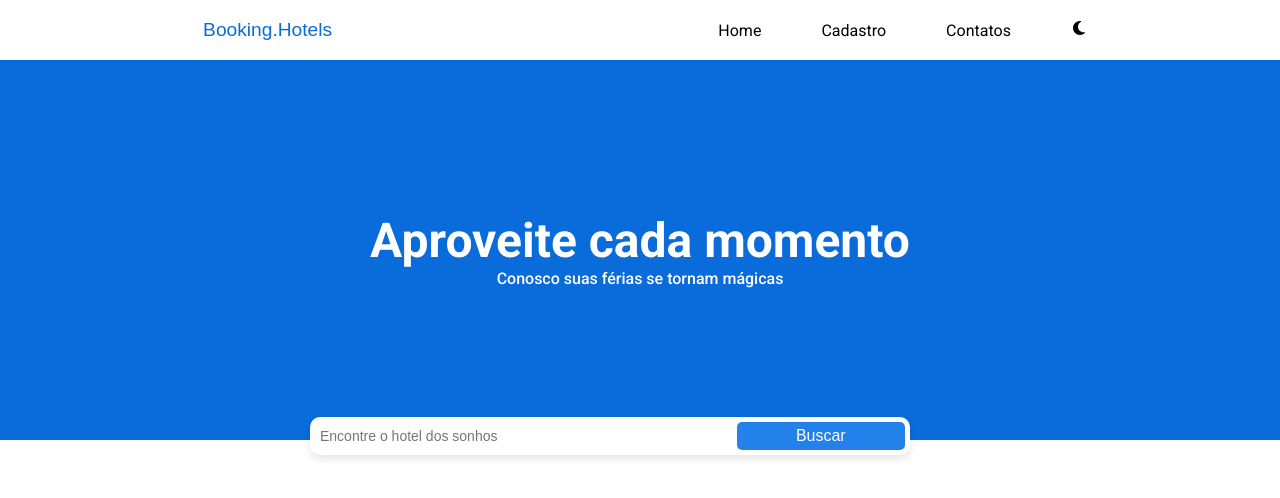
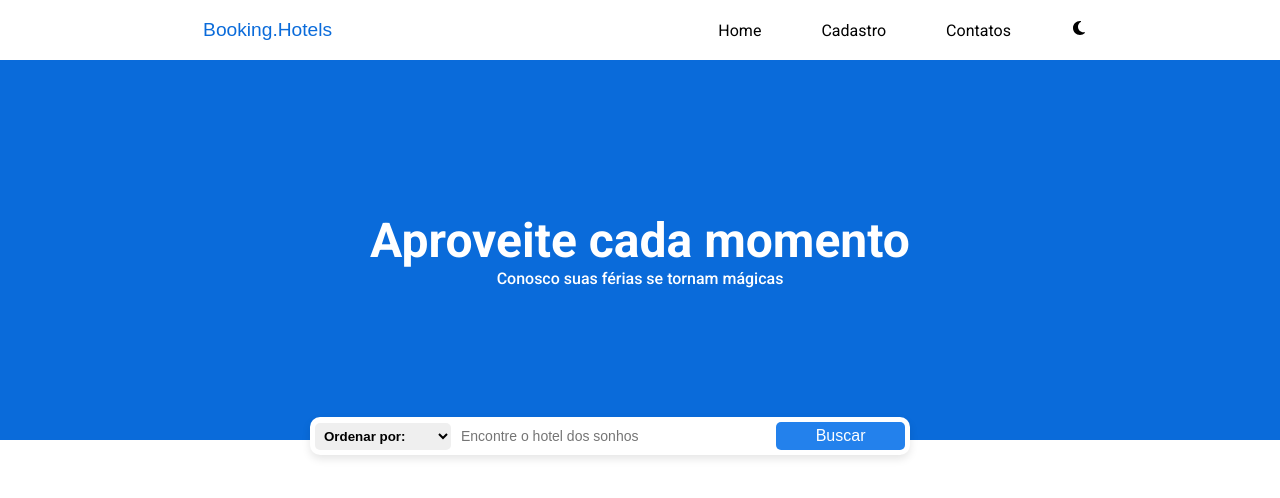
Before and after one commit to caiqueSanderson/at-react-fundamentals, a React (Vite) app: page / in a window 1280 px wide. Shown: the top 498 px of the page. Built offline with nearby package versions, Linux system fonts and the light colour scheme; a web font is replaced by a local one.

Commit message:
add themes

```diff
--- a/src/AT/App.jsx
+++ b/src/AT/App.jsx
@@ -1,3 +1,4 @@
+import { useState } from 'react';
 import './App.css';
 
 import Home from "./pages/Home/Home";
--- a/src/AT/pages/Components/Card/Card.jsx
+++ b/src/AT/pages/Components/Card/Card.jsx
@@ -48,7 +48,9 @@ export default function Card(props) {
     return (
         <div className={styles.card} key={props.id}>
 
-            <img src={props.image || "https://img.myloview.com.br/adesivos/foto-nao-encontrada-icone-vector-simbolo-sinal-400-133715057.jpg"} alt="" className={styles.image} />
+            <img src={props.image}
+            alt={props.title}
+            className={styles.image} />
 
             <section className={styles.description}>
                 <h3>{props.title}</h3>
--- a/src/AT/pages/Components/Menu/Menu.jsx
+++ b/src/AT/pages/Components/Menu/Menu.jsx
@@ -4,17 +4,11 @@ import { Link } from "react-router-dom";
 
 import { FaMoon } from "react-icons/fa6";
 
-export default function Menu() {
-
+export default function Menu(props) {
   const [isMenuOpen, setIsMenuOpen] = useState(false);
-  const [isLigth, setIsLigth] = useState('.ligthTheme')
 
   function toggleMenu() {
     setIsMenuOpen(!isMenuOpen);
-  };
-
-  function toggleTheme() {
-    setIsLigth('.darkTheme');
   };
 
   return (
@@ -22,8 +16,8 @@ export default function Menu() {
       <div className={styles.logo}>
         <span>Booking.Hotels</span>
       </div>
-      <div className={styles.menuToggle} onClick={toggleMenu}>☰</div>
-      <nav className={`${styles.menu} ${isMenuOpen ? styles.show : ""}`}>
+      <div className={styles.menuToggle} onClick={props.toggleMenu}>☰</div>
+      <nav className={`${styles.menu} ${isMenuOpen ? styles.show : ""} ${props.isLightTheme ? styles.lightTheme : styles.darkTheme}`}>
         <a href="#" className={styles.menuItem}>
           <span className={styles.label}>Home</span>
         </a>
@@ -35,7 +29,7 @@ export default function Menu() {
           <span className={styles.label}>Contatos</span>
         </a>
         <a href="#" className={styles.menuItem}>
-          <span className={styles.label} onClick={toggleTheme}>
+          <span className={styles.label} onClick={props.toggleTheme}>
             <FaMoon />
           </span>
         </a>
--- a/src/AT/pages/Components/Menu/styles.module.css
+++ b/src/AT/pages/Components/Menu/styles.module.css
@@ -1,4 +1,11 @@
 @import url('https://fonts.googleapis.com/css2?family=Protest+Guerrilla&family=Roboto:ital,wght@0,100;0,300;0,400;0,500;0,700;0,900;1,100;1,300;1,400;1,500;1,700;1,900&display=swap');
+
+.lightTheme a{
+  color: black;
+}
+.darkTheme a{
+  color: white;
+}
 
 .header {
   width: 100%;
@@ -37,8 +44,6 @@
 }
 
 .menuItem {
-  color: black;
-
   font-family: "Roboto", sans-serif;
   font-weight: 400;
   font-style: normal;
--- a/src/AT/pages/Home/Home.jsx
+++ b/src/AT/pages/Home/Home.jsx
@@ -7,12 +7,31 @@ import Card from "../Components/Card/Card";
 import styles from "./styles.module.css";
 
 export default function Home() {
+    const [isLightTheme, setIsLigthTheme] = useState(true);
+    function toggleTheme() {
+        setIsLigthTheme(!isLightTheme);
+    };
+
     const [hotels, setHotels] = useState([]);
     const [search, setSearch] = useState("");
+    const [filter, setFilter] = useState("filter");
 
     const searchLower = search.toLowerCase();
-    console.log(searchLower)
-    const hotelsFiltrados = hotels.filter((hotel) => hotel.title.toLowerCase().includes(searchLower))
+    const hotelsFiltrados = hotels.filter((hotel) =>
+        hotel.title.toLowerCase().includes(searchLower)
+    ).sort((a, b) => {
+        if (filter === "lowestPrice") {
+            return a.price - b.price;
+        } else if (filter === "highestPrice") {
+            return b.price - a.price;
+        } else if (filter === "highestRating") {
+            return b.rating - a.rating;
+        } else if (filter === "lowestRating") {
+            return a.rating - b.rating;
+        } else {
+            return 0;
+        }
+    })
 
     function restoredHotels() {
         const hotelString = localStorage.getItem("@hotels");
@@ -20,22 +39,34 @@ export default function Home() {
         if (hotelString) {
             const hotelJSON = JSON.parse(hotelString);
             setHotels(hotelJSON);
-        }
-    }
+        };
+    };
 
     useEffect(() => { restoredHotels(); }, []);
 
     return (
-        <div className={styles.page}>
-            <Menu />
+        <div className={isLightTheme ? styles.ligthTheme : styles.darkTheme}>
+            <Menu toggleTheme={toggleTheme} isLightTheme={isLightTheme}/>
             <section className={styles.welcome}>
                 <div className={styles.text}>
                     <h2 className={styles.slogan}>Aproveite cada momento</h2>
                     <p className={styles.subtitle}>Conosco suas férias se tornam mágicas</p>
                 </div>
                 <div className={styles.search}>
+                    <select
+                        name="filter"
+                        id="filter"
+                        value={filter}
+                        onChange={(e) => setFilter(e.target.value)}
+                        className={styles.filter}>
+                        <option value="filter">Ordenar por:</option>
+                        <option value="lowestPrice">Menor Preço</option>
+                        <option value="highestPrice">Maior Preço</option>
+                        <option value="highestRating">Maior Avaliação</option>
+                        <option value="lowestRating">Menor Avaliação</option>
+                    </select>
                     <input
-                        type="text"
+                        type="search"
                         placeholder="Encontre o hotel dos sonhos"
                         value={search}
                         onChange={(e) => setSearch(e.target.value)}
@@ -44,8 +75,8 @@ export default function Home() {
                 </div>
             </section>
             <div className={styles.cards}>
-                {hotels.map(
-                    (hotel, index) => (
+                {hotelsFiltrados.map(
+                    (hotel) => (
                         <Card key={hotel.id} id={hotel.id} image={hotel.image} title={hotel.title} rating={hotel.rating} city={hotel.city} state={hotel.state} price={hotel.price} />
                     )
                 )
--- a/src/AT/pages/Home/styles.module.css
+++ b/src/AT/pages/Home/styles.module.css
@@ -1,4 +1,12 @@
 @import url('https://fonts.googleapis.com/css2?family=Protest+Guerrilla&family=Roboto:ital,wght@0,100;0,300;0,400;0,500;0,700;0,900;1,100;1,300;1,400;1,500;1,700;1,900&display=swap');
+
+.lightTheme {
+    background-color: #fff;
+}
+
+.darkTheme {
+    background-color: rgb(3, 27, 54);
+}
 
 .welcome {
     width: 100%;
@@ -56,6 +64,15 @@
     margin-top: auto;
 }
 
+.filter {
+    padding: 5px;
+    border: 1px solid #f7f7f7;
+    border: none;
+    border-radius: 5px;
+
+    font-weight: bold;
+}
+
 .search input {
     width: 100%;
     padding: 5px;
@@ -66,7 +83,7 @@
     font-size: 14px;
 }
 
-.search input:hover{
+.search input:hover {
     background-color: rgb(248, 248, 248);
 }
 
@@ -96,6 +113,7 @@
     gap: 30px;
     margin-bottom: 20px;
 }
+
 @media(min-width:600px) {
     .welcome {
         width: 100%;
```
